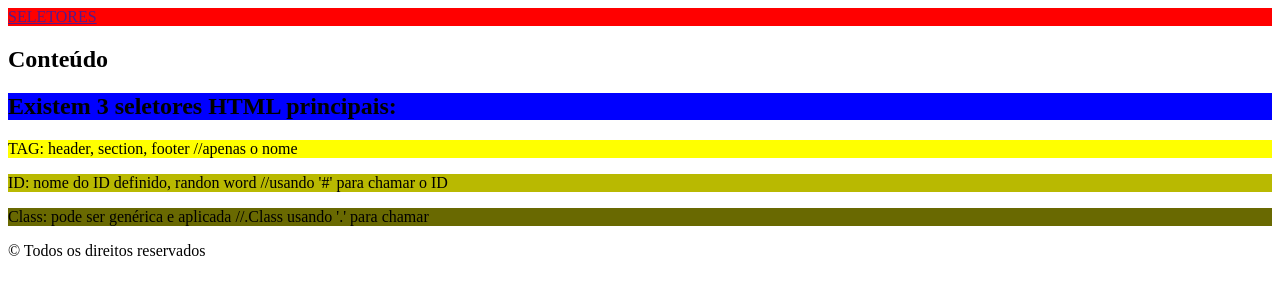
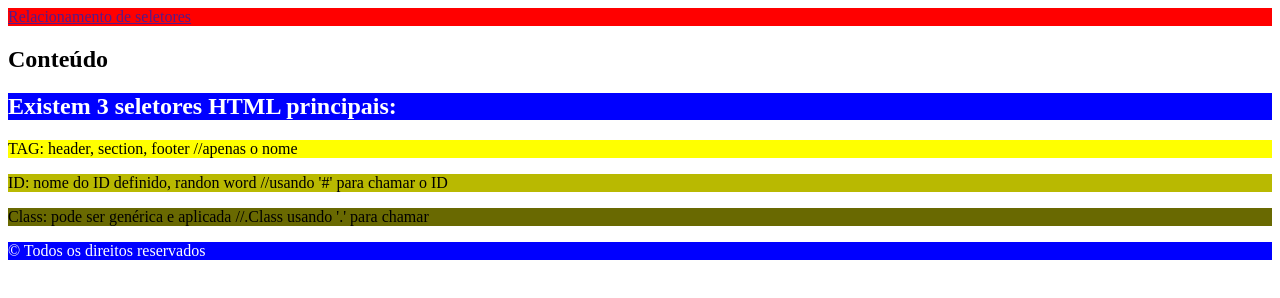
Before and after one commit to LuizFlavioTB/css, a plain HTML site: page fase-1/02_relacionamento_de_seletores.html in a window 1280 px wide. Drawn offline with Linux system fonts and the light colour scheme.

Commit message:
relationship between selectors

```diff
--- a/fase-1/01_seletores.html
+++ b/fase-1/02_relacionamento_de_seletores.html
@@ -8,9 +8,6 @@
   <style>
     header{
       background: red;
-    }
-    h2{
-      background: blue;
     }
     #footer{
       background: green;
@@ -24,26 +21,34 @@
     .class3 {
       background: rgb(105, 105, 1);
     }
-
+    .class4 {
+      background-color: blue;
+      color: white;
+    }
+    #footer div .class4 {
+      color: #ffffff;
+    }
   </style>
 </head>
 <body>
   <header>
     <div>
-      <div><a href="">SELETORES</a></div>
+      <div><a href="">Relacionamento de seletores</a></div>
     </div>
   </header>
   <main>
     <section>
       <h1>Conteúdo</h1>
-      <h2>Existem 3 seletores HTML principais:</h2>
+      <h2 class="class4">Existem 3 seletores HTML principais:</h2>
       <p class="class1">TAG: header, section, footer //apenas o nome</p>
       <p class="class2">ID: nome do ID definido, randon word //usando '#' para chamar o ID</p>
       <p class="class3">Class: pode ser genérica e aplicada //.Class usando '.' para chamar</p>
     </section>
   </main>
-  <footer>
-    <p>&copy; Todos os direitos reservados</p>
+  <footer id="footer">
+    <div>
+      <p class="class4">&copy; Todos os direitos reservados</p>
+    </div>
   </footer>
 </body>
 </html>
```
